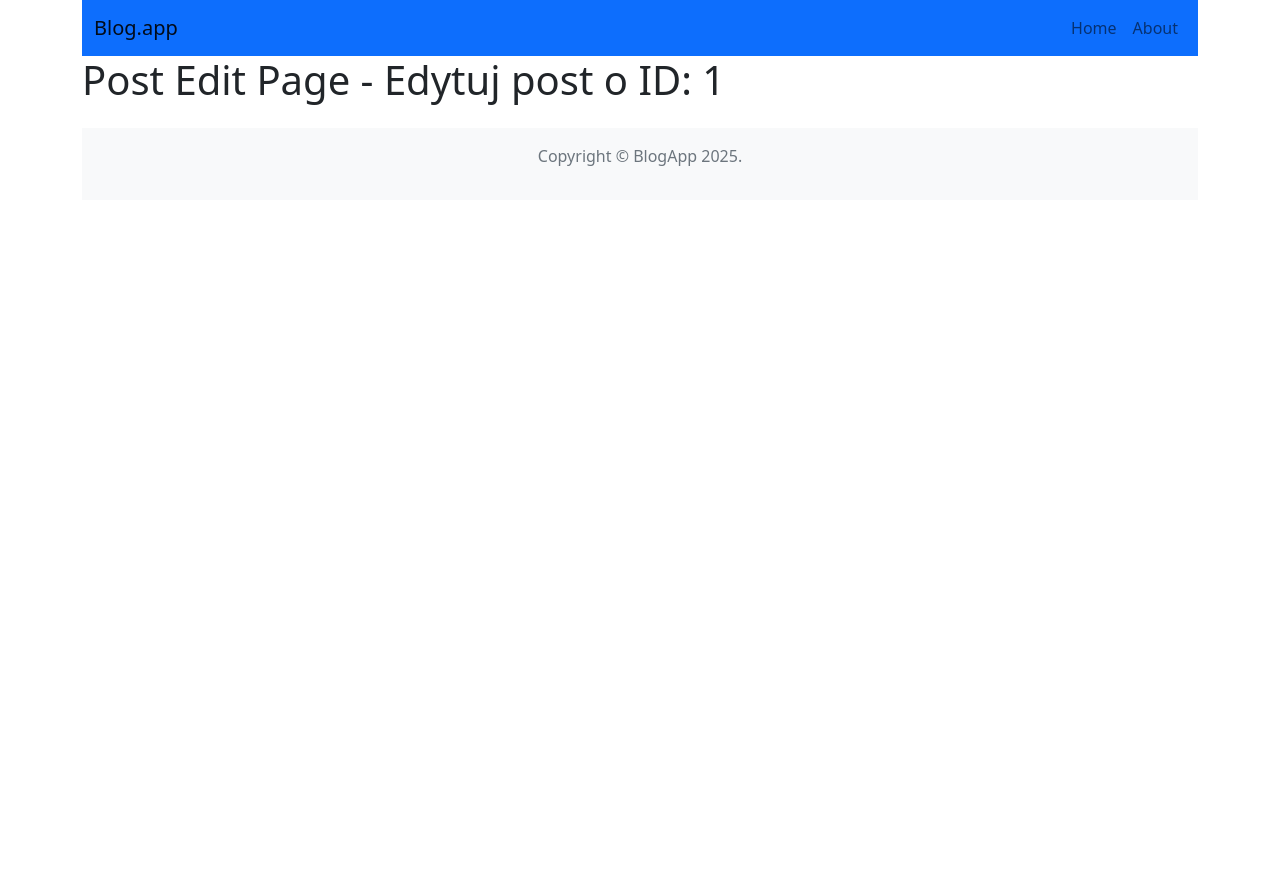
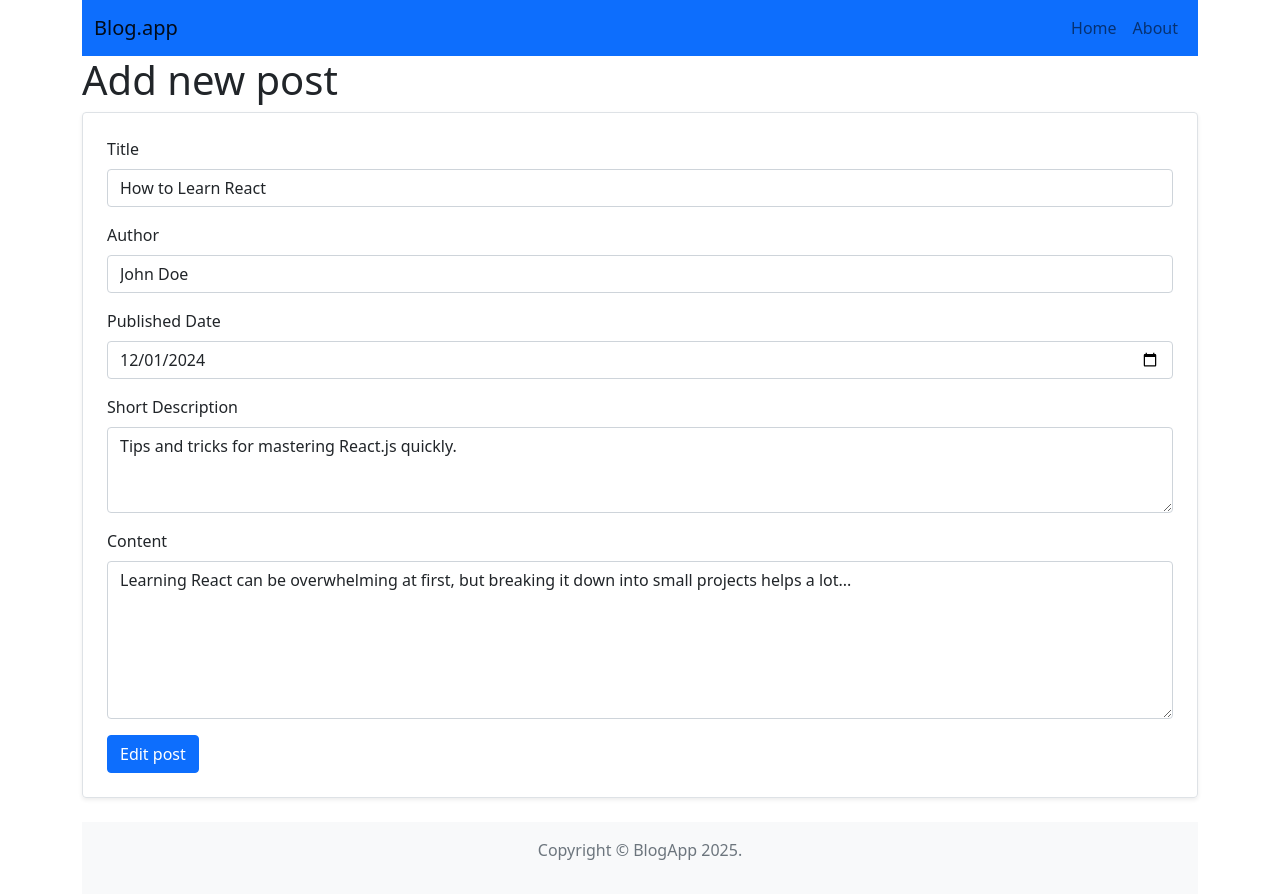
Before and after one commit to PaulinaP20/reactApp, a React (Create React App) app: page /post/edit/1 in a window 1280 px wide. Before the commit the page ends 800 px from the top, so only its background shows below. Built offline with nearby package versions, Linux system fonts and the light colour scheme.

Commit message:
add EditForm

```diff
--- a/src/components/features/AddPostForm.js
+++ b/src/components/features/AddPostForm.js
@@ -1,97 +1,26 @@
-import { useState } from 'react';
+import React from 'react';
+import { useNavigate } from 'react-router-dom';
 import { useDispatch } from 'react-redux';
-import { useNavigate } from 'react-router-dom';
+import PostForm from './PostForm';
 import { addPost } from '../../postsRedux';
-import { Button, Form} from 'react-bootstrap';
 import { v4 as uuidv4 } from 'uuid';
 
-const AddPostForm =() => {
-    const dispatch=useDispatch();
-    const navigate = useNavigate();
+const AddPostForm = () => {
+  const navigate = useNavigate();
+  const dispatch = useDispatch();
 
-    const [title, setTitle] = useState('');
-    const [shortDescription, setShortDescription] = useState('');
-    const [content, setContent] = useState('');
-    const [author, setAuthor] = useState('');
-    const [publishedDate, setPublishedDate] = useState('');
+  const handleSubmit = (post) => {
+    const newPost = {
+      ...post,
+      id: uuidv4(),
+    };
+    dispatch(addPost(newPost));
+    navigate('/');
+  };
 
-    const handleSubmit=(e)=> {
-        e.preventDefault();
-
-        const payload = {
-            id:uuidv4(),
-            title,
-            shortDescription,
-            content,
-            author,
-            publishedDate
-        };
-
-        dispatch(addPost(payload));
-        navigate('/');
-    }
-
-
-
-    return (
-        <Form onSubmit={handleSubmit}>
-        <Form.Group controlId="formTitle">
-          <Form.Label>Title</Form.Label>
-          <Form.Control
-            type="text"
-            placeholder="Enter post title"
-            value={title}
-            onChange={(e) => setTitle(e.target.value)}
-          />
-        </Form.Group>
-
-        <Form.Group controlId="formAuthor" className="mt-3">
-          <Form.Label>Author</Form.Label>
-          <Form.Control
-            type="text"
-            placeholder="Enter author's name"
-            value={author}
-            onChange={(e) => setAuthor(e.target.value)}
-          />
-        </Form.Group>
-
-        <Form.Group controlId="formPublishedDate" className="mt-3">
-          <Form.Label>Published Date</Form.Label>
-          <Form.Control
-            type="date"
-            value={publishedDate}
-            onChange={(e) => setPublishedDate(e.target.value)}
-          />
-        </Form.Group>
-
-        <Form.Group controlId="formShortDescription" className="mt-3">
-          <Form.Label>Short Description</Form.Label>
-          <Form.Control
-            type="text"
-            placeholder="Enter short description"
-            value={shortDescription}
-            onChange={(e) => setShortDescription(e.target.value)}
-          />
-        </Form.Group>
-
-        <Form.Group controlId="formContent" className="mt-3">
-          <Form.Label>Content</Form.Label>
-          <Form.Control
-            as="textarea"
-            rows={5}
-            placeholder="Enter content"
-            value={content}
-            onChange={(e) => setContent(e.target.value)}
-          />
-        </Form.Group>
-
-        <Button variant="primary" type="submit" className="mt-4">
-          Add Post
-        </Button>
-      </Form>
-    )
-
-
-}
+  return (
+    <PostForm action={handleSubmit} actionText="Add post" />
+  );
+};
 
 export default AddPostForm;
--- /dev/null
+++ b/src/components/features/EditPostForm.js
@@ -0,0 +1,43 @@
+import React, { useEffect } from 'react';
+import { useNavigate, useParams } from 'react-router-dom';
+import { useSelector, useDispatch } from 'react-redux';
+import PostForm from '../features/PostForm.js'
+import { getPostById, editPost } from '../../postsRedux';
+
+const EditPostForm = () => {
+  const { id } = useParams();
+  const post = useSelector((state) => getPostById(state, id));
+  const dispatch = useDispatch();
+  const navigate = useNavigate();
+
+  useEffect(() => {
+    if (!post) {
+      navigate('/');
+    }
+  }, [post, navigate]);
+
+  const handleSubmit = (updatedPost) => {
+    dispatch(editPost({ ...updatedPost, id }));
+    navigate('/');
+  };
+
+  return (
+    <div>
+      {post ? (
+        <PostForm
+          action={handleSubmit}
+          actionText="Edit post"
+          title={post.title}
+          author={post.author}
+          publishedDate={post.publishedDate}
+          shortDescription={post.shortDescription}
+          content={post.content}
+        />
+      ) : (
+        <p>Loading...</p>
+      )}
+    </div>
+  );
+};
+
+export default EditPostForm;
--- /dev/null
+++ b/src/components/features/PostForm.js
@@ -0,0 +1,119 @@
+import React, { useState, useEffect } from 'react';
+import PropTypes from 'prop-types';
+import { Form, Button } from 'react-bootstrap';
+
+const PostForm = ({ action, actionText, id, title, author, publishedDate, shortDescription, content }) => {
+  const [formData, setFormData] = useState({
+    id:id || '',
+    title: title || '',
+    author: author || '',
+    publishedDate: publishedDate || '',
+    shortDescription: shortDescription || '',
+    content: content || ''
+  });
+
+  useEffect(() => {
+    setFormData({
+      id: id || '',
+      title: title || '',
+      author: author || '',
+      publishedDate: publishedDate || '',
+      shortDescription: shortDescription || '',
+      content: content || ''
+    });
+  }, [id,title, author, publishedDate, shortDescription, content]);
+
+  const handleChange = (e) => {
+    const { name, value } = e.target;
+    setFormData((prevData) => ({
+      ...prevData,
+      [name]: value
+    }));
+  };
+
+  const handleSubmit = (e) => {
+    e.preventDefault();
+    action(formData);
+  };
+
+  return (
+    <Form onSubmit={handleSubmit} className="p-4 border rounded shadow-sm">
+      <Form.Group className="mb-3" controlId="formTitle">
+        <Form.Label>Title</Form.Label>
+        <Form.Control
+          type="text"
+          name="title"
+          value={formData.title}
+          onChange={handleChange}
+          placeholder="Enter title"
+          required
+        />
+      </Form.Group>
+
+      <Form.Group className="mb-3" controlId="formAuthor">
+        <Form.Label>Author</Form.Label>
+        <Form.Control
+          type="text"
+          name="author"
+          value={formData.author}
+          onChange={handleChange}
+          placeholder="Enter author"
+          required
+        />
+      </Form.Group>
+
+      <Form.Group className="mb-3" controlId="formPublishedDate">
+        <Form.Label>Published Date</Form.Label>
+        <Form.Control
+          type="date"
+          name="publishedDate"
+          value={formData.publishedDate}
+          onChange={handleChange}
+          required
+        />
+      </Form.Group>
+
+      <Form.Group className="mb-3" controlId="formShortDescription">
+        <Form.Label>Short Description</Form.Label>
+        <Form.Control
+          as="textarea"
+          name="shortDescription"
+          value={formData.shortDescription}
+          onChange={handleChange}
+          placeholder="Enter short description"
+          rows={3}
+          required
+        />
+      </Form.Group>
+
+      <Form.Group className="mb-3" controlId="formContent">
+        <Form.Label>Content</Form.Label>
+        <Form.Control
+          as="textarea"
+          name="content"
+          value={formData.content}
+          onChange={handleChange}
+          placeholder="Enter content"
+          rows={6}
+          required
+        />
+      </Form.Group>
+
+      <Button variant="primary" type="submit">
+        {actionText}
+      </Button>
+    </Form>
+  );
+};
+
+PostForm.propTypes = {
+  action: PropTypes.func.isRequired,
+  actionText: PropTypes.string.isRequired,
+  title: PropTypes.string,
+  author: PropTypes.string,
+  publishedDate: PropTypes.string,
+  shortDescription: PropTypes.string,
+  content: PropTypes.string
+};
+
+export default PostForm;
--- a/src/components/pages/Post.js
+++ b/src/components/pages/Post.js
@@ -2,7 +2,7 @@ import { useSelector, useDispatch } from 'react-redux';
 import { useParams, useNavigate } from 'react-router-dom';
 import { Button, Card, Container, Modal, ModalBody, ModalFooter, ModalHeader, ModalTitle } from 'react-bootstrap';
 import { removePost } from '../../postsRedux.js';
-import {useState} from 'react';
+import {useState, useEffect} from 'react';
 
 const Post = () => {
     const { id } = useParams();
@@ -13,6 +13,15 @@ const Post = () => {
     const navigate=useNavigate();
 
     const [showModal, setShowModal] = useState(false);
+
+    useEffect(() => {
+      if (!post) {
+        navigate('/');
+      }
+    }, [post, navigate]);
+
+    if (!post) return null;
+
 
     const handleDelete = () => {
       dispatch(removePost(id));
--- a/src/components/pages/PostEdit.js
+++ b/src/components/pages/PostEdit.js
@@ -1,13 +1,14 @@
 import React from 'react';
-import { useParams } from 'react-router-dom';
+import EditPostForm from '../features/EditPostForm.js';
 
-const PostEdit = () => {
-  const { id } = useParams();
+
+const PostAdd = () => {
   return (
     <div>
-      <h1>Post Edit Page - Edytuj post o ID: {id}</h1>
+      <h1>Add new post</h1>
+      <EditPostForm/>
     </div>
   );
 };
 
-export default PostEdit;
+export default PostAdd;
--- a/src/postsRedux.js
+++ b/src/postsRedux.js
@@ -1,17 +1,24 @@
 //selectors
 export const getAllPosts= (state) => state.posts;
+
+export const getPostById = (state, postId) => state.posts.find(post => post.id.toString() === postId.toString());
 
 // actions
 const createActionName = actionName => `app/posts/${actionName}`;
 
 export const LOAD_POSTS= createActionName('LOAD_POSTS');
 export const REMOVE_POST=createActionName('REMOVE_POST');
-export const ADD_POST = createActionName('ADD_POST')
+export const ADD_POST = createActionName('ADD_POST');
+export const EDIT_POST = createActionName('EDIT_POST');
 
 export const removePost=id=> ({type:REMOVE_POST, payload:id});
 
 export const addPost=(post) => ({type:ADD_POST, payload:post})
 
+export const editPost=(post) => ({
+  type:EDIT_POST,
+  payload:post
+})
 // action creators
 const postsReducer = (statePart = [], action) => {
   switch (action.type) {
@@ -19,6 +26,8 @@ const postsReducer = (statePart = [], action) => {
       return statePart.filter(post=>post.id !== action.payload);
     case ADD_POST:
       return [...statePart, action.payload]
+    case EDIT_POST:
+      return statePart.map((post)=> post.id===action.payload.id ? {...post,...action.payload} : post)
     default:
       return statePart;
   };
```
